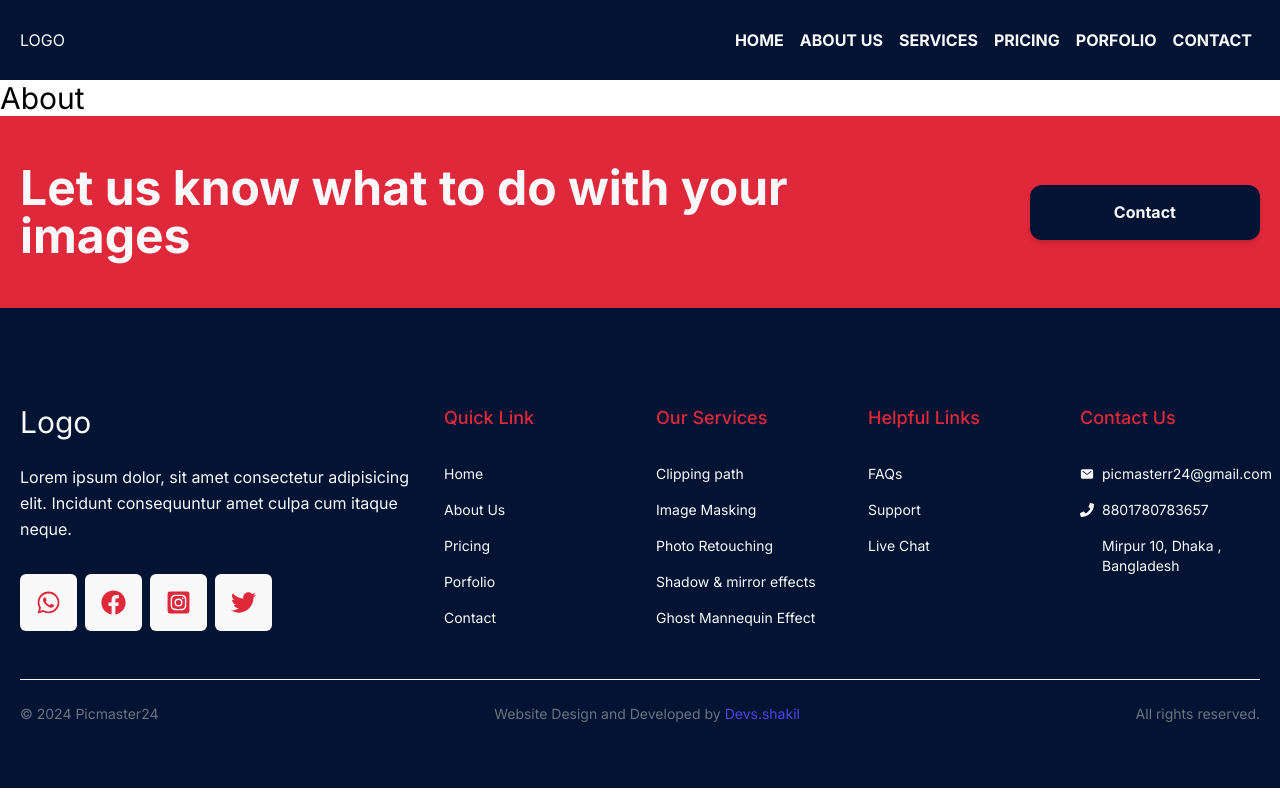
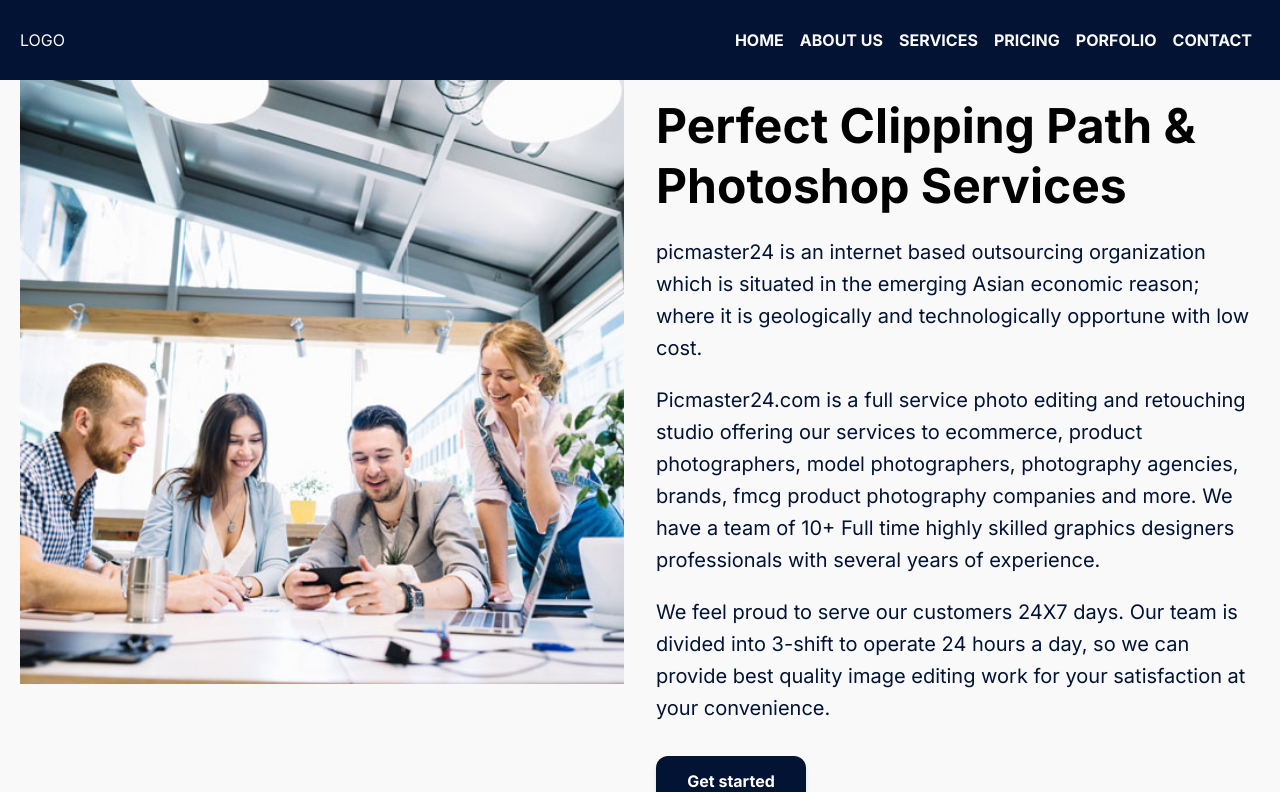
Before and after one commit to devs-shakil/picmaster24, a Next.js app: page /about in a window 1280 px wide. Shown: the top 792 px of the page. Built offline with nearby package versions, Linux system fonts and the light colour scheme; some icons are missing.

Commit message:
working on about us page

```diff
--- a/app/about/page.js
+++ b/app/about/page.js
@@ -1,8 +1,24 @@
+import ImageWithText from './../components/ImageWithText/ImageWIthText'
 
 
 export default function about() {
     return (
-    <h3 className="text-3xl">About</h3>
+        <>
+        <ImageWithText
+          title={"Perfect Clipping Path & Photoshop Services"}
+          subtitle="picmaster24 is an internet based outsourcing organization which is situated in the emerging Asian economic reason; where it is geologically and technologically opportune with low cost. "
+
+          subtitleTwo = {" Picmaster24.com is a full service photo editing and retouching studio offering our services to ecommerce, product photographers, model photographers, photography agencies, brands, fmcg product photography companies and more.  We have a team of 10+ Full time highly skilled graphics designers professionals with several years of experience.  "}
+
+          subtitleThree = {"  We feel proud to serve our customers 24X7 days. Our team is divided into 3-shift to operate 24 hours a day, so we can provide best quality image editing work for your satisfaction at your convenience."}
+
+          image='/images/about-us.jpg'
+          imageFirst = {true}
+          buttonOne={"Get started"}
+          buttonTwo=""
+      />
+
+        </>
 
     )
   }
--- a/app/components/ImageWithText/ImageWIthText.js
+++ b/app/components/ImageWithText/ImageWIthText.js
@@ -3,6 +3,8 @@ import Image from "next/image";
 export default function ImageWithText({
     title,
     subtitle,
+    subtitleTwo,
+    subtitleThree,
     image,
     imageFirst,
     buttonOne,
@@ -11,11 +13,20 @@ export default function ImageWithText({
 
     return (
       <section className="white-bg">
-        <div className= { `flex container px-5 ${ imageFirst ? 'flex-col-reverse' : ''  } flex-col sm:flex-row gap-3`}>
+        <div className= { `flex container px-5 ${ imageFirst ? 'flex-col-reverse md:flex-row-reverse gap-2 md:gap-8' : ''  } flex-col sm:flex-row gap-3`}>
           <div className="w-full sm:w-2/4 flex justify-center items-center pt-4 ">
             <div className="flex flex-col gap-5 py-6 md:py-0">
-              <h2 className="text-3xl lg:leading-[80px] md:text-4xl lg:text-7xl color-heading font-bold">{title}</h2>
+              <h2 className="text-3xl lg:leading-[60px] md:text-4xl lg:text-5xl color-heading font-bold">{title}</h2>
+
               <p className="text-base md:text-xl md:leading-8 color-primary">{subtitle}</p>
+                {subtitleTwo &&
+                  <p className="text-base md:text-xl md:leading-8 color-primary">{subtitleTwo}</p>
+                }
+                {
+                  subtitleThree &&
+                  <p className="text-base md:text-xl md:leading-8 color-primary">{subtitleThree}</p>
+                }
+
               <div className="flex gap-6 itesm-center">
                 {
                     buttonOne &&
--- a/app/contact/page.js
+++ b/app/contact/page.js
@@ -1,10 +1,30 @@
+
 import { FaPhone } from "react-icons/fa";
 import { MdMail  } from "react-icons/md";
 import { FaLocationDot } from "react-icons/fa6";
 import './contact.css'
 import Link from "next/link";
 import {socialIcon, contactUs } from '../data/navigation'
+
 export default function contact() {
+  const test = "re_Spo8btjZ_KLAAwQCcUvbHW6MwMwrhEYVa"
+      async function create(formData) {
+
+        await fetch("https://api.resend.com/emails", {
+          method: "POST",
+          headers: {
+            "Content-Type": "application/json",
+            Authorization: `Bearer ${test}`,
+          },
+          body: JSON.stringify({
+            from: "shakil.info82@gmail.com",
+            to: "devs.shakil@gmail.com",
+            subject: formData.get("subject"),
+            text: "This works!",
+          }),
+        });
+        console.log("Email sent!");
+      }
     return (
 
         <section className="bg-gray-50">
@@ -41,10 +61,10 @@ export default function contact() {
               </div>
 
               <div className=" bg-white p-8  lg:col-span-3 lg:p-12">
-                <form action="" className="space-y-4">
+                <form action="{create}" className="space-y-4">
                   <div className="flex flex-col gap-1">
                     <label
-                        for="name"
+                        htmlFor="name"
                         className=""
                       >
                         Full Name:
@@ -54,12 +74,13 @@ export default function contact() {
                       placeholder="Enter Full Name"
                       type="text"
                       id="name"
+                      name='subject'
                     />
                   </div>
 
                   <div className="grid grid-cols-1 gap-4 sm:grid-cols-2">
                     <div className="flex flex-col gap-1">
-                      <label for="email">
+                      <label htmlFor="email">
                           Email:
                       </label>
                       <input
@@ -71,7 +92,7 @@ export default function contact() {
                     </div>
 
                     <div className="flex flex-col gap-1">
-                      <label for="email">
+                      <label htmlFor="phone">
                             Phone Number:
                         </label>
                       <input
--- a/app/data/services.js
+++ b/app/data/services.js
@@ -17,7 +17,7 @@ export const servicesItems = [
     {
         image:'/images/services4.jpg',
         title: "Multiple Clipping Path",
-        subtitle: "Clippingpixel24 is a vanguard hand oriented multiple clipping path services provider aside using the unparalleled Photoshop..." ,
+        subtitle: "picmaster24 is a vanguard hand oriented multiple clipping path services provider aside using the unparalleled Photoshop..." ,
     },
     {
         image:'/images/services5.jpg',
```
Also changed, not shown: app/data/navigation.js (line endings or trailing spaces), public/images/about-us.jpg (added).
